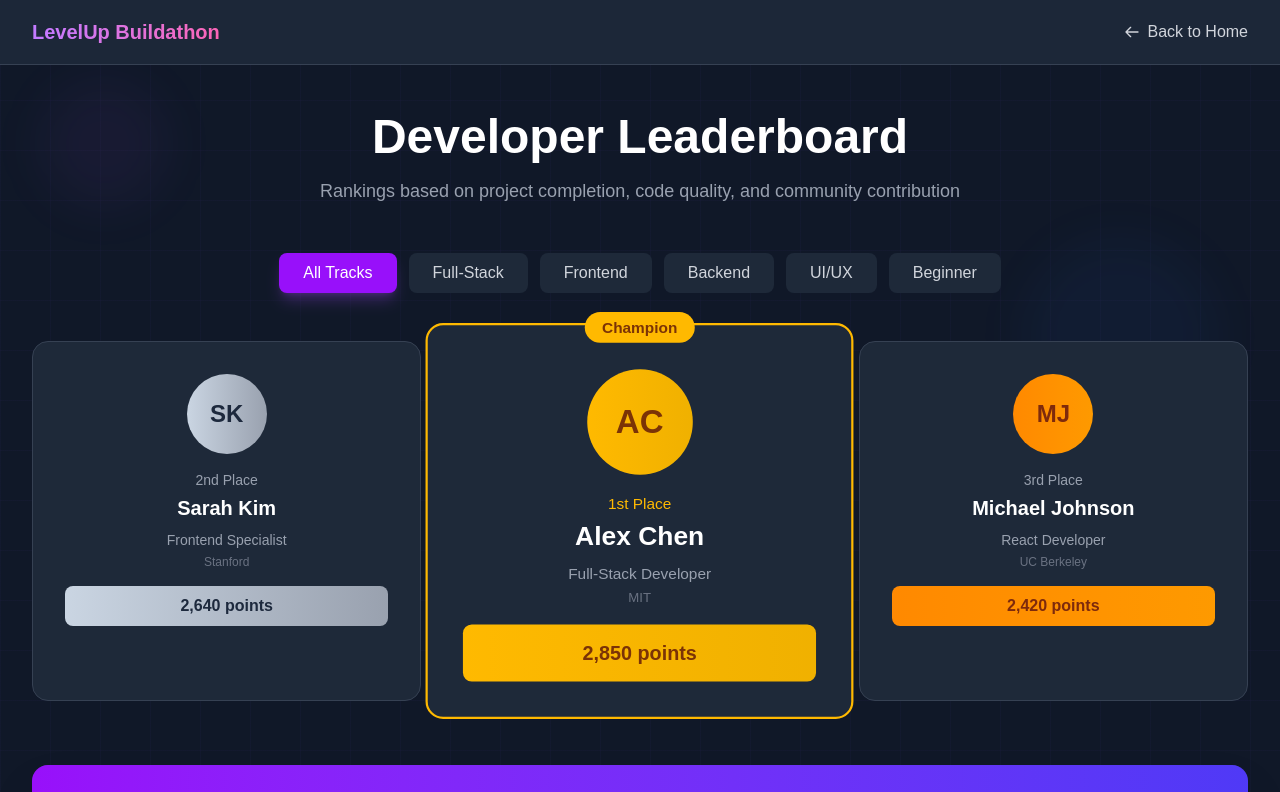
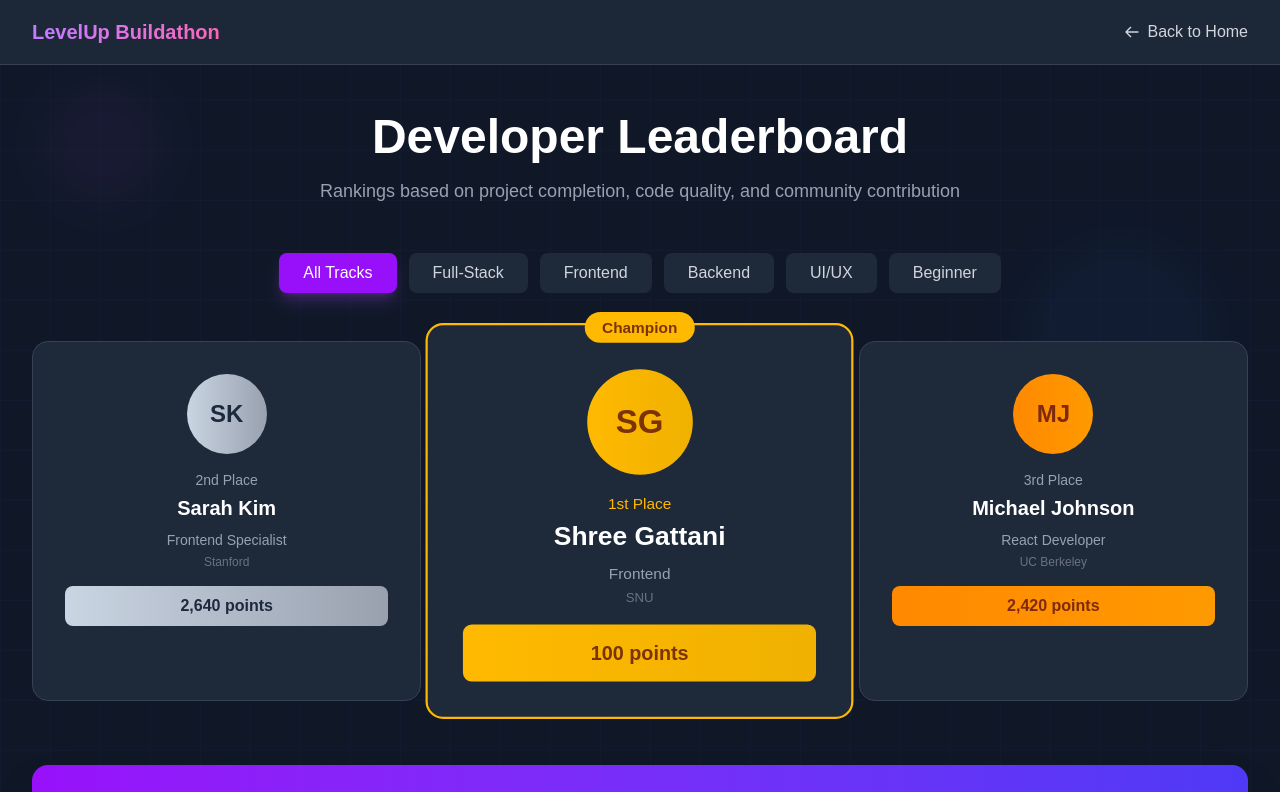
Before and after one commit to ACM-W-Shiv-Nadar-University/levelup, a Next.js app: page /leaderboard in a window 1280 px wide. Shown: the top 792 px of the page. Built offline with nearby package versions, Linux system fonts and the light colour scheme; no server answers.

Commit message:
Update page.js - test

```diff
--- a/src/app/leaderboard/page.js
+++ b/src/app/leaderboard/page.js
@@ -15,15 +15,14 @@ export default function Leaderboard() {
   const leaderboardData = [
     {
       rank: 1,
-      name: "Alex Chen",
-      points: 2850,
-      level: "Full-Stack Developer",
-      projects: 12,
-      avatar: "AC",
-      streak: 45,
-      category: "fullstack",
-      institution: "MIT",
-      github: "alexchen-dev"
+      name: "Shree Gattani",
+      points: 100,
+      level: "Frontend",
+      projects: 1,
+      avatar: "SG",
+      streak: 1,
+      category: "frontend",
+      institution: "SNU",
     },
     {
       rank: 2,
```
